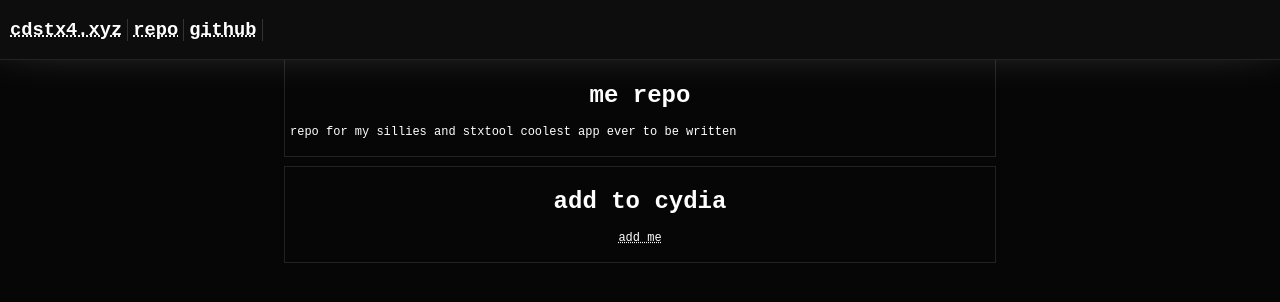
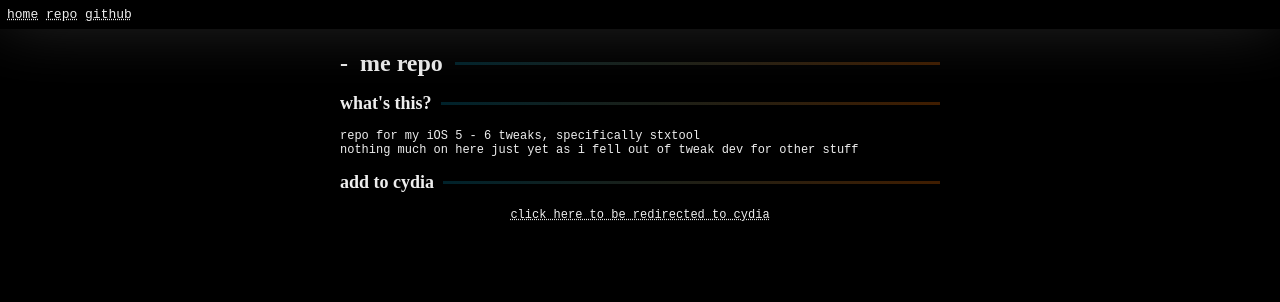
Before and after one commit to stx3plus1/stx3plus1.github.io, a plain HTML site: page index.html in a window 1280 px wide. Drawn offline with Linux system fonts and the light colour scheme.

Commit message:
consistent website update

```diff
--- /dev/null
+++ b/css/scrlbar.css
@@ -0,0 +1,12 @@
+::-webkit-scrollbar {
+    width: 4px;
+}
+::-webkit-scrollbar-track {
+    background: var(--color-light-1);
+}
+::-webkit-scrollbar-thumb {
+    background: var(--color-light-2);
+}
+::-webkit-scrollbar-thumb:hover {
+    background: var(--color-light-3);
+}
--- /dev/null
+++ b/css/style.css
@@ -0,0 +1,81 @@
+:root {
+    --color-dark-1: #000;
+    --color-dark-2: #111;
+    --color-dark-3: #222;
+    --color-light-1: #555;
+    --color-light-2: #777;
+    --color-light-3: #999;
+    --color-accent-1: #00222b;
+    --color-accent-2: #401d00;
+
+    --color-text: #eee;
+    --color-text-subtle: #aaa;
+
+    --page-width-max: 600px;
+}
+
+html {
+    overflow-x: hidden;
+    color: var(--color-text);
+    background-color: var(--color-dark-1);
+}
+
+body {
+    margin: 0;
+    font-family: monospace;
+    background-size: cover;
+    background-color: var(--color-dark-1);
+}
+
+a {
+    color: inherit;
+    text-decoration: dotted underline;
+}
+
+hr {
+    border: none;
+    max-width: var(--page-width-max);
+}
+
+h1, h2, h3, h4, h5, h6 {
+    gap: .5em;
+    width: 100%;
+    display: flex;
+    align-items: center;
+    font-family: 'MS Sans Serif';
+}
+
+h1::before {
+    content: "-";
+}
+
+h1::after, h2::after, h3::after, h4::after, h5::after, h6::after {
+    flex: 1;
+    height: 3px;
+    content: "";
+    background-image: linear-gradient(to right, var(--color-accent-1), var(--color-accent-2));
+}
+
+.subtxt {
+    color: var(--color-text-subtle);
+}
+
+.center {
+    margin: auto;
+    text-align: center;
+}
+
+.header {
+    top: 0;
+    padding: 7px;
+    position: sticky;
+    background-color: var(--color-dark-1);
+    box-shadow: 0px -20px 70px var(--color-light-1);
+}
+
+.content {
+    margin: auto;
+    font-size: 9pt;
+    padding: 5px 0px;
+    max-width: var(--page-width-max);
+}
--- a/index.html
+++ b/index.html
@@ -3,24 +3,30 @@
 <head>
     <meta charset="UTF-8">
     <meta name="viewport" content="width=device-width, initial-scale=1.0">
-    <link rel="stylesheet" href="style.css">
-    <link rel="stylesheet" href="scrlbar.css">
-    <script src="index.js"></script>
+    <link rel="stylesheet" href="css/style.css">
+    <link rel="stylesheet" href="css/scrlbar.css">
+    <link rel="icon" type="image/x-icon" href="CydiaIcon@2x.png">
     <title>stx4's repo</title>
+    <meta content="stx4's repo" property="og:title"/>
+    <meta content="cydia repo of sticks 4" property="og:description"/>
 </head>
 <body>
-    <div id="header">
-        <a href="http://cdstx4.xyz/"><h3 id="item">cdstx4.xyz</h3></a>
-        <a href="/"><h3 id="item">repo</h3></a>
-        <a href="https://github.com/stx3plus1"><h3 id="item">github</h3></a>
+    <div class="header">
+        <a class="item" href="/">home</a>
+        <a class="item" href="http://cyd.cdstx4.xyz/">repo</a>
+        <a class="item" href="https://github.com/stx3plus1">github</a>
     </div>
-    <div id="content">
+    <div class="content">
         <h1>me repo</h1>
-        <p>repo for my sillies and stxtool coolest app ever to be written</p>
-    </div>
-    <div id="content">
-        <h1>add to cydia</h1>
-        <a href="cydia://url/https://cydia.saurik.com/api/share#?source=https://cyd.cdstx4.xyz"><p id="center">add me<p></a>
+        <h2>what's this?</h2>
+        <p>
+            repo for my iOS 5 - 6 tweaks, specifically stxtool
+            <br>
+            nothing much on here just yet as i fell out of tweak dev for other stuff
+        </p>
+
+        <h2>add to cydia</h2>
+        <a href="cydia://url/https://cydia.saurik.com/api/share#?source=https://cyd.cdstx4.xyz"><p class="center">click here to be redirected to cydia<p></a>
     </div>
 </body>
 </html>
--- a/index.js
+++ /dev/null
@@ -1,5 +0,0 @@
-window.addEventListener('load', function () {
-    var contents = document.querySelectorAll("[id=content]");
-    var content = contents[contents.length - 1];
-    content.style.marginBottom = "0";
-});
--- a/scrlbar.css
+++ /dev/null
@@ -1,12 +0,0 @@
-::-webkit-scrollbar {
-    width: 4px;
-}
-::-webkit-scrollbar-track {
-    background: #333;
-}
-::-webkit-scrollbar-thumb {
-    background: #555;
-}
-::-webkit-scrollbar-thumb:hover {
-    background: #777;
-}
--- a/style.css
+++ /dev/null
@@ -1,73 +0,0 @@
-html, body {
-    min-height: 100vh;
-}
-
-html {
-    color: #fff;
-    background-color: #000;
-    overflow-x: hidden;
-}
-
-body {
-    margin: 0;
-    background-size: cover;
-    background-color: #060606;
-    font-family: 'MS Sans Serif', monospace;
-}
-
-h1, h2, h3, h4, h5, h6 {
-    text-align: center;
-}
-
-a {
-    color: inherit;
-    text-decoration: dotted underline;
-}
-
-#center {
-    margin: auto;
-    display: table;
-    text-align: center;
-}
-
-#badge {
-    padding: 1px;
-}
-
-#header {
-    top: 0;
-    z-index: 1;
-    display: flex;
-    margin-left: 0;
-    text-align: left;
-    position: sticky;
-    max-width: 100vw;
-    padding: 0 10px 0 10px;
-    background-color: #2222224a;
-    border-bottom: 1px solid #222;
-    box-shadow: 0px -50px 70px white;
-}
-
-#item {
-    margin-right: 5px;
-    width: fit-content;
-    padding-right: 5px;
-    height: fit-content;
-    border-right: 1px solid #333;
-}
-
-#content {
-    z-index: -1;
-    padding: 5px;
-    font-size: 9pt;
-    max-width: 700px;
-    margin: -1px auto 10px auto;
-    border: 1px solid #222;
-    background-color: transparent;
-}
-
-@media (max-width: 700px) {
-    #content {
-        border: 1px solid transparent;
-    }
-}
```
Also changed, not shown: bgs/bg4k.png (deleted), bgs/bgfhd.png (deleted).
